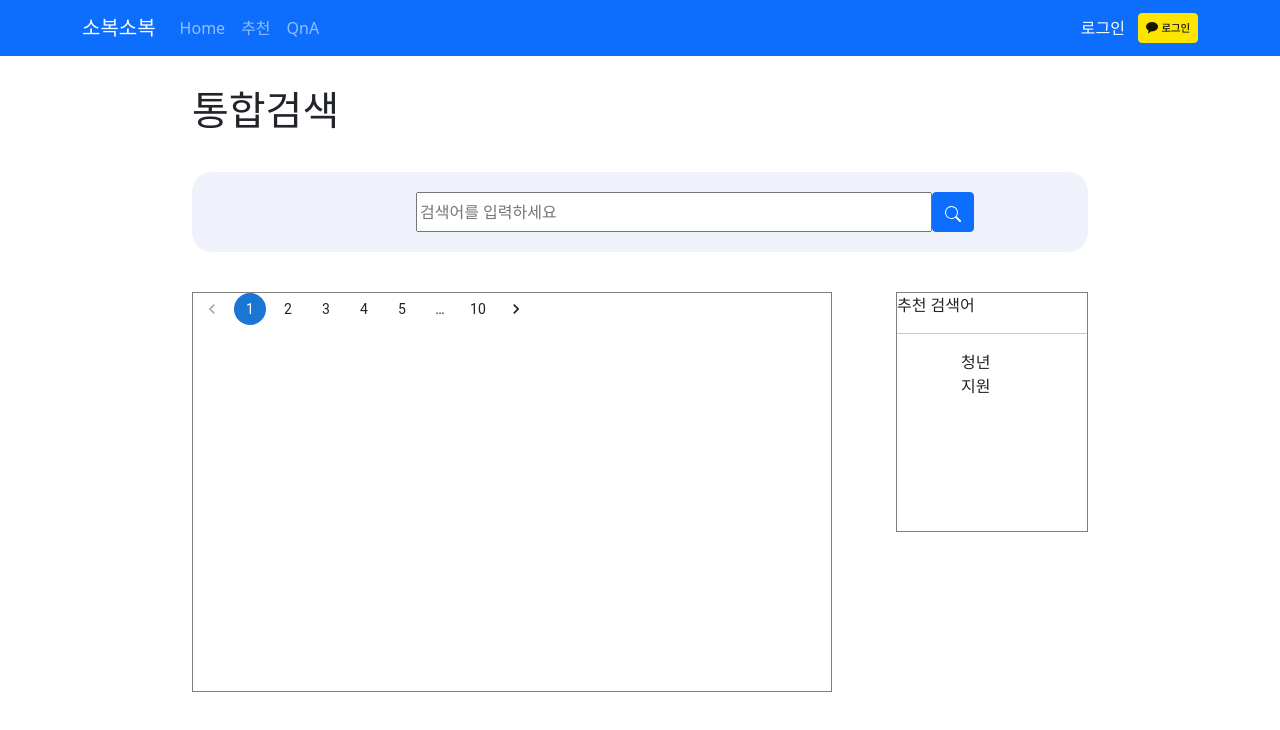
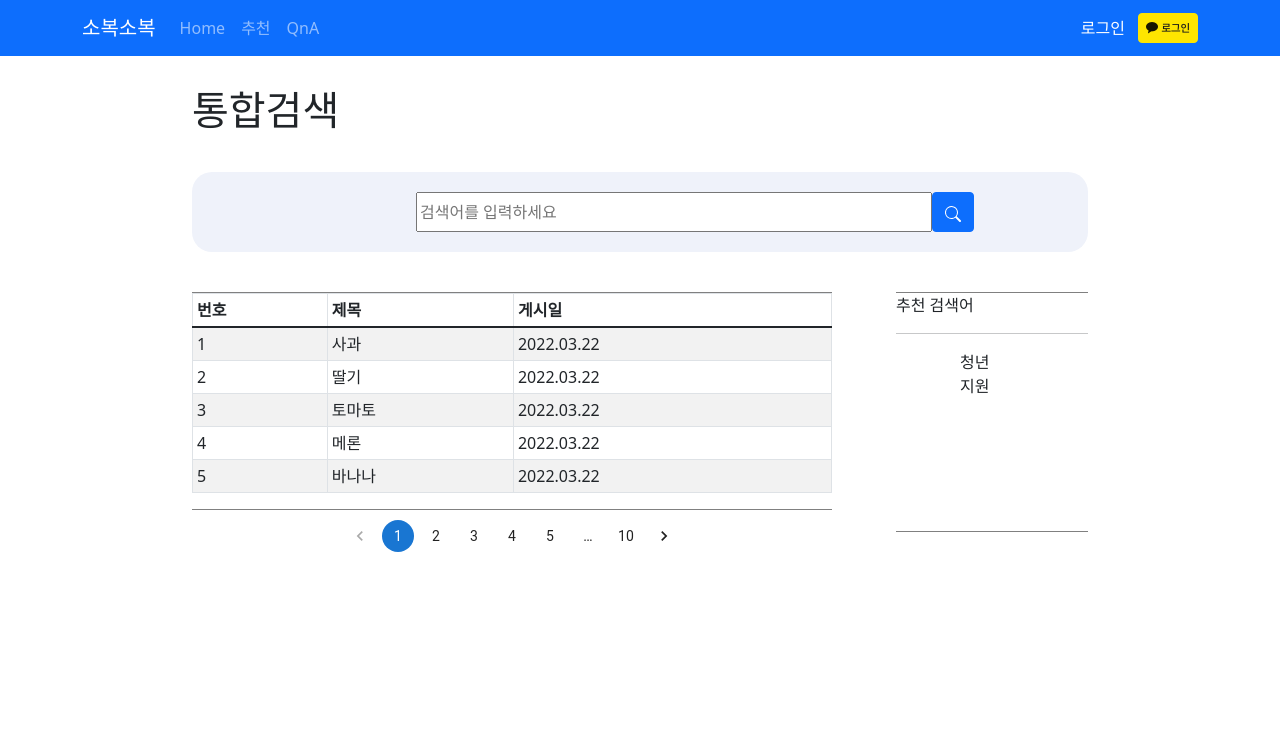
Before and after one commit to seongbiny/soboksobok, a React (Create React App) app in the folder frontend/: page /search in a window 1280 px wide. Shown: the top 730 px of the page. Built offline with nearby package versions, Linux system fonts and the light colour scheme; no server answers.

Commit message:
[S06P22C205-140] 추천페이지 api 틀 구현

```diff
--- a/frontend/src/components/Search/Keyword.js
+++ b/frontend/src/components/Search/Keyword.js
@@ -1,14 +1,26 @@
-import React from "react";
+import axios from "axios";
+import React, { useEffect } from "react";
 import styled from "styled-components";
+import Axios from "../../api.js";
 
 const StyledBox = styled.div`
   box-sizing: border-box;
-  border: 1px solid gray;
+  border-top: 1px solid gray;
+  border-bottom: 1px solid gray;
   height: 30vh;
   width: 15vw;
 `;
 
 function Keyword() {
+  useEffect(() => {
+    Axios.get("/api/welfare/keyword")
+      .then(res => {
+        console.log(res.data);
+      })
+      .catch(err => {
+        console.log(err);
+      });
+  });
   return (
     <StyledBox>
       <div>추천 검색어</div>
--- a/frontend/src/components/Search/ResultBoard.js
+++ b/frontend/src/components/Search/ResultBoard.js
@@ -1,22 +1,66 @@
-import React from "react";
+import React, { useEffect, useState } from "react";
 import styled from "styled-components";
-// import Pagination from "react-bootstrap/Pagination";
 import Pagination from "@mui/material/Pagination";
 import Stack from "@mui/material/Stack";
+import Table from "react-bootstrap/Table";
+import axios from "axios";
 
 const StyledBoard = styled.div`
   box-sizing: border-box;
-  border: 1px solid gray;
-  height: 50vh;
   width: 50vw;
+  display: flex;
+  flex-direction: column;
+`;
+const StyledPage = styled.div`
+  margin: 0 auto;
+  margin-top: 10px;
+`;
+const StyledTable = styled.div`
+  box-sizing: border-box;
+  border-top: 1px solid gray;
+  border-bottom: 1px solid gray;
 `;
 
 function ResultBoard() {
+  const obj = {
+    data: [
+      { index: 1, title: "사과", date: "2022.03.22" },
+      { index: 2, title: "딸기", date: "2022.03.22" },
+      { index: 3, title: "토마토", date: "2022.03.22" },
+      { index: 4, title: "메론", date: "2022.03.22" },
+      { index: 5, title: "바나나", date: "2022.03.22" },
+    ],
+  };
+
   return (
     <StyledBoard>
-      <Stack spacing={2}>
-        <Pagination count={10} color="primary" />
-      </Stack>
+      <StyledTable>
+        <Table striped bordered hover size="sm">
+          <thead>
+            <tr>
+              <th>번호</th>
+              <th>제목</th>
+              <th>게시일</th>
+            </tr>
+          </thead>
+          <tbody>
+            {obj.data.map(item => {
+              return (
+                <tr key={item.index}>
+                  <td>{item.index}</td>
+                  <td>{item.title}</td>
+                  <td>{item.date}</td>
+                </tr>
+              );
+            })}
+          </tbody>
+        </Table>
+      </StyledTable>
+      <StyledPage>
+        <Stack spacing={2}>
+          <Pagination count={10} color="primary" />
+        </Stack>
+      </StyledPage>
     </StyledBoard>
   );
 }
--- /dev/null
+++ b/frontend/src/components/WelfareRecommend/FilterCard.js
@@ -0,0 +1,60 @@
+import React, { useState } from "react";
+import Card from "@mui/material/Card";
+import CardActions from "@mui/material/CardActions";
+import CardContent from "@mui/material/CardContent";
+import Button from "@mui/material/Button";
+import Typography from "@mui/material/Typography";
+import StarBorderRoundedIcon from "@mui/icons-material/StarBorderRounded";
+import StarRoundedIcon from "@mui/icons-material/StarRounded";
+import { yellow, grey } from "@mui/material/colors";
+import Grid from "@mui/material/Grid";
+
+function FilterCard() {
+  const [likeBtn, setLikeBtn] = useState(false);
+  return (
+    <Card sx={{ width: 275, p: 2 }}>
+      <CardContent>
+        <Grid container sx={{ mb: 2 }}>
+          <Grid item xs={10}>
+            <Typography variant="h5" component="div" sx={10}>
+              아동수당 지급
+            </Typography>
+          </Grid>
+          <Grid item xs={2}>
+            {likeBtn ? (
+              <StarRoundedIcon
+                sx={{ color: yellow[600], fontSize: 30 }}
+                onClick={() => {
+                  setLikeBtn(false);
+                }}
+              />
+            ) : (
+              <StarBorderRoundedIcon
+                sx={{ color: grey[400], fontSize: 30 }}
+                onClick={() => {
+                  setLikeBtn(true);
+                }}
+              />
+            )}
+          </Grid>
+        </Grid>
+        <Typography sx={{ mb: 1.5, fontSize: 14 }} color="text.secondary">
+          만 8세 미만 아동의 양육 부담을 덜고 아동의 기본적인 권리와 복지 증진을
+          돕습니다.
+        </Typography>
+        <Typography variant="body2" sx={{ fontSize: 12 }}>
+          <li>문의처 129</li>
+          <li>지원주기 월</li>
+          <li>제공유형 현금지급</li>
+          <li>담당부처 보건복지부 아동복지정책과</li>
+        </Typography>
+      </CardContent>
+      <CardActions>
+        <Button variant="contained" size="small" fullWidth>
+          Learn More
+        </Button>
+      </CardActions>
+    </Card>
+  );
+}
+export default FilterCard;
--- a/frontend/src/components/WelfareRecommend/FilterSlide.js
+++ b/frontend/src/components/WelfareRecommend/FilterSlide.js
@@ -5,7 +5,7 @@ import "swiper/css";
 import "swiper/css/pagination";
 import "swiper/css/navigation";
 import styled from "styled-components";
-import RecommendCard from "./RecommendCard";
+import FilterCard from "./FilterCard";
 
 SwiperCore.use([Pagination, Autoplay, Navigation]);
 
@@ -44,9 +44,7 @@ function FilterSlide() {
               justifyContent: "center",
             }}
           >
-            <RecommendCard
-              style={{ alignItems: "center", border: "1px solid" }}
-            />
+            <FilterCard style={{ alignItems: "center", border: "1px solid" }} />
           </SwiperSlide>
           <SwiperSlide
             style={{
@@ -54,7 +52,7 @@ function FilterSlide() {
               justifyContent: "center",
             }}
           >
-            <RecommendCard />
+            <FilterCard />
           </SwiperSlide>
           <SwiperSlide
             style={{
@@ -62,7 +60,7 @@ function FilterSlide() {
               justifyContent: "center",
             }}
           >
-            <RecommendCard />
+            <FilterCard />
           </SwiperSlide>
           <SwiperSlide
             style={{
@@ -70,7 +68,7 @@ function FilterSlide() {
               justifyContent: "center",
             }}
           >
-            <RecommendCard />
+            <FilterCard />
           </SwiperSlide>
         </Swiper>
       </div>
--- a/frontend/src/pages/WelfareRecommend.jsx
+++ b/frontend/src/pages/WelfareRecommend.jsx
@@ -2,6 +2,7 @@ import React from "react";
 import Chart from "../components/WelfareRecommend/Chart";
 import LineChart from "../components/WelfareRecommend/LineChart";
 import FilterSlide from "../components/WelfareRecommend/FilterSlide";
+import RecommendSlid from "../components/WelfareRecommend/RecommendSlide";
 import styled from 'styled-components';
 import { Avatar } from "@mui/material";
 
@@ -17,7 +18,7 @@ function WelfareRecommend(){
             </StyledTop>
             <StyledMain>
                 <FilterSlide />
-                {/* <Slide /> */}
+                <RecommendSlid />
             </StyledMain>
         </StyledContainer>
     )
```
